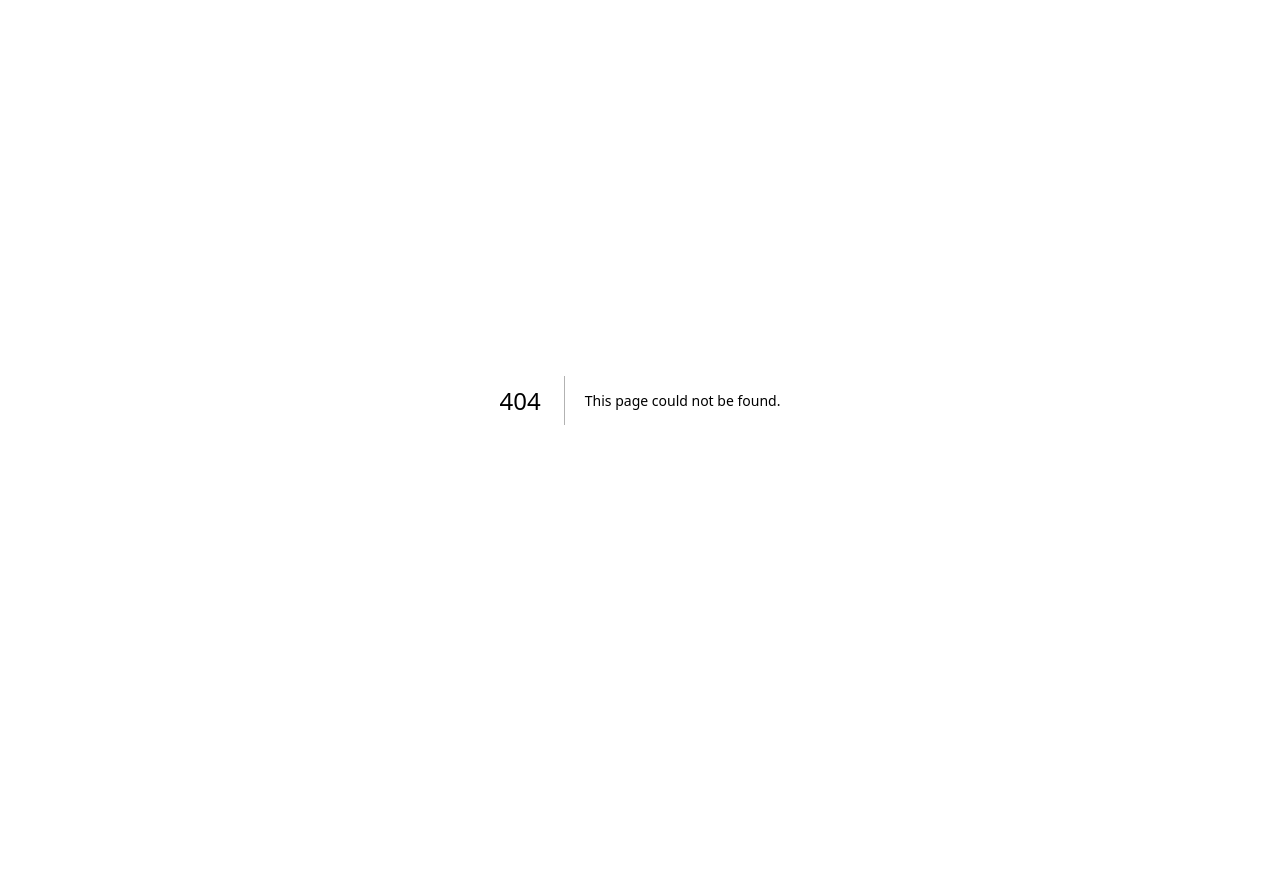
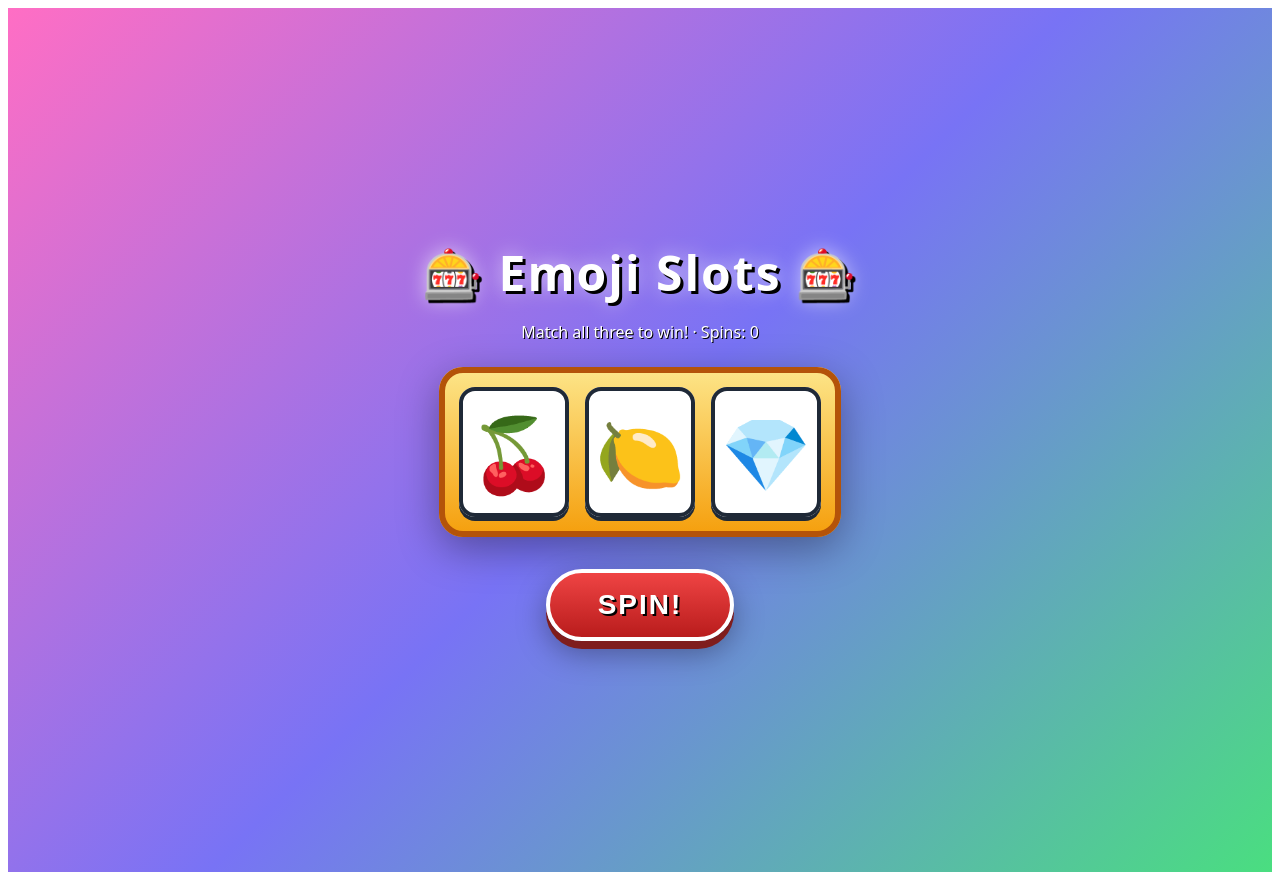
Before and after one commit to adamanz/slopcon-demo, a Next.js app: page /slots in a window 1280 px wide. Before the commit this address had no page. Before the commit the page ends 800 px from the top, so only its background shows below. Built offline with nearby package versions, Linux system fonts and the light colour scheme.

Commit message:
Add emoji slot machine page at /slots
Co-authored-by: Adam Anzuoni <adam.anzuoni@anysphere.co>

```diff
--- /dev/null
+++ b/app/slots/page.tsx
@@ -0,0 +1,116 @@
+"use client";
+
+import { useEffect, useRef, useState } from "react";
+
+const SYMBOLS = ["🍒", "🍋", "🍇", "🍉", "⭐", "💎", "🔔", "7️⃣"];
+
+type Reel = { value: string; spinning: boolean };
+type Confetto = { id: number; emoji: string; left: number; delay: number; duration: number; size: number };
+
+const pick = () => SYMBOLS[Math.floor(Math.random() * SYMBOLS.length)];
+
+export default function SlotsPage() {
+  const [reels, setReels] = useState<Reel[]>([
+    { value: "🍒", spinning: false },
+    { value: "🍋", spinning: false },
+    { value: "💎", spinning: false },
+  ]);
+  const [spinning, setSpinning] = useState(false);
+  const [win, setWin] = useState(false);
+  const [confetti, setConfetti] = useState<Confetto[]>([]);
+  const [count, setCount] = useState(0);
+  const intervalsRef = useRef<ReturnType<typeof setInterval>[]>([]);
+
+  useEffect(() => () => intervalsRef.current.forEach(clearInterval), []);
+
+  function launchConfetti(winSymbol: string) {
+    const pool = [winSymbol, "🎉", "✨", "🎊", "⭐", "💖", "💫"];
+    setConfetti(
+      Array.from({ length: 40 }, (_, i) => ({
+        id: i + Date.now(),
+        emoji: pool[i % pool.length],
+        left: Math.random() * 100,
+        delay: Math.random() * 0.6,
+        duration: 1.8 + Math.random() * 1.6,
+        size: 22 + Math.random() * 28,
+      }))
+    );
+    setTimeout(() => setConfetti([]), 4000);
+  }
+
+  function spin() {
+    if (spinning) return;
+    setWin(false);
+    setConfetti([]);
+    setSpinning(true);
+    setCount((c) => c + 1);
+    const finals = [pick(), pick(), pick()];
+    const stops = [900, 1500, 2200];
+    setReels((r) => r.map((x) => ({ ...x, spinning: true })));
+    intervalsRef.current.forEach(clearInterval);
+    intervalsRef.current = [];
+    for (let i = 0; i < 3; i++) {
+      const id = setInterval(() => {
+        setReels((prev) => {
+          const next = [...prev];
+          if (next[i].spinning) next[i] = { ...next[i], value: pick() };
+          return next;
+        });
+      }, 75);
+      intervalsRef.current.push(id);
+      setTimeout(() => {
+        clearInterval(id);
+        setReels((prev) => {
+          const next = [...prev];
+          next[i] = { value: finals[i], spinning: false };
+          return next;
+        });
+        if (i === 2) {
+          setSpinning(false);
+          if (finals[0] === finals[1] && finals[1] === finals[2]) {
+            setWin(true);
+            launchConfetti(finals[0]);
+          }
+        }
+      }, stops[i]);
+    }
+  }
+
+  return (
+    <main style={{ minHeight: "100vh", background: "linear-gradient(135deg,#ff6ec4 0%,#7873f5 50%,#4ade80 100%)", fontFamily: "system-ui,sans-serif", display: "flex", flexDirection: "column", alignItems: "center", justifyContent: "center", padding: "2rem", position: "relative", overflow: "hidden" }}>
+      <h1 style={{ fontSize: "3rem", margin: 0, color: "#fff", textShadow: "3px 3px 0 #000, 0 0 20px rgba(255,255,255,0.6)", letterSpacing: 2 }}>🎰 Emoji Slots 🎰</h1>
+      <p style={{ color: "#fff", textShadow: "1px 1px 0 #000", marginBottom: "1.5rem" }}>
+        Match all three to win! · Spins: {count}
+      </p>
+      <div style={{ display: "flex", gap: "1rem", padding: "1.25rem", background: "linear-gradient(180deg,#fde68a,#f59e0b)", borderRadius: 24, boxShadow: "0 12px 40px rgba(0,0,0,0.35), inset 0 0 0 6px #b45309" }}>
+        {reels.map((reel, i) => (
+          <div key={i} style={{ width: 110, height: 130, background: "#fff", borderRadius: 16, display: "flex", alignItems: "center", justifyContent: "center", fontSize: 72, boxShadow: "inset 0 0 0 4px #1f2937, 0 4px 0 #1f2937", animation: reel.spinning ? "shake 0.15s infinite alternate" : "none", userSelect: "none" }}>
+            <span style={{ display: "inline-block", filter: win ? "drop-shadow(0 0 12px gold)" : "none" }}>{reel.value}</span>
+          </div>
+        ))}
+      </div>
+      <button
+        onClick={spin}
+        disabled={spinning}
+        style={{ marginTop: "2rem", padding: "1rem 3rem", fontSize: "1.75rem", fontWeight: 900, letterSpacing: 2, color: "#fff", background: spinning ? "linear-gradient(180deg,#9ca3af,#4b5563)" : "linear-gradient(180deg,#ef4444,#b91c1c)", border: "4px solid #fff", borderRadius: 999, boxShadow: "0 8px 0 #7f1d1d, 0 12px 30px rgba(0,0,0,0.35)", cursor: spinning ? "not-allowed" : "pointer", transform: spinning ? "translateY(4px)" : "none", transition: "transform 80ms ease-out", textShadow: "2px 2px 0 #000" }}
+      >
+        {spinning ? "SPINNING…" : "SPIN!"}
+      </button>
+      {win && (
+        <div style={{ marginTop: "1.5rem", fontSize: "2rem", fontWeight: 900, color: "#fff", textShadow: "2px 2px 0 #000, 0 0 14px gold", animation: "pulse 0.6s ease-in-out infinite alternate" }}>
+          🎉 JACKPOT! 🎉
+        </div>
+      )}
+      {confetti.map((c) => (
+        <span key={c.id} style={{ position: "fixed", top: -50, left: `${c.left}%`, fontSize: c.size, animation: `fall ${c.duration}s linear ${c.delay}s forwards`, pointerEvents: "none" }}>
+          {c.emoji}
+        </span>
+      ))}
+      <style>{`
+        @keyframes shake { from { transform: translateY(-4px); } to { transform: translateY(4px); } }
+        @keyframes pulse { from { transform: scale(1); } to { transform: scale(1.1); } }
+        @keyframes fall { 0% { transform: translateY(0) rotate(0deg); opacity: 1; } 100% { transform: translateY(110vh) rotate(720deg); opacity: 0.9; } }
+      `}</style>
+    </main>
+  );
+}
```
